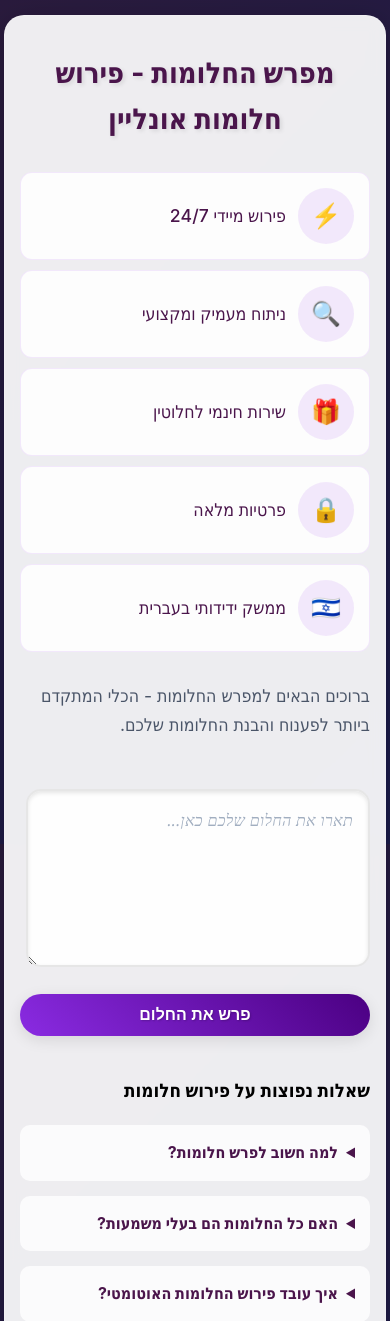
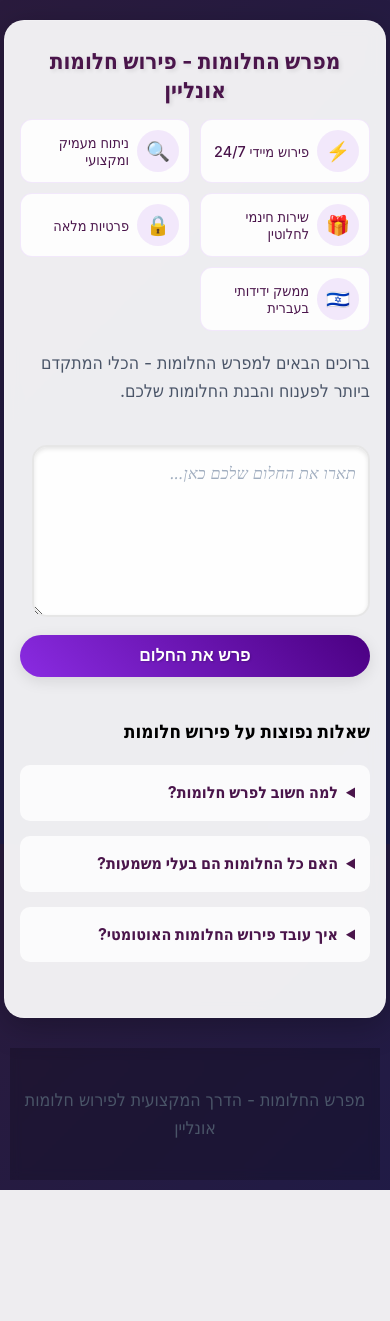
Before and after one commit to tomerggm/dream_analyzer, a Flask app: page / in a window 390 px wide. Shown: the top 1321 px of the page. After the commit the page ends 1190 px from the top, so only its background shows below. Run offline with Flask 3, Linux system fonts and the light colour scheme.

Commit message:
UI improvements: Added benefits grid with icons, improved loading animation, reordered sections

```diff
--- a/static/styles.css
+++ b/static/styles.css
@@ -236,8 +236,9 @@ h1, h2, p:not(#interpretationText) {
     }
 
     h1 {
-        font-size: 2em;
-        margin-bottom: 20px;
+        font-size: 1.6em;
+        margin: 15px 0;
+        line-height: 1.3;
     }
 
     textarea {
@@ -269,6 +270,30 @@ h1, h2, p:not(#interpretationText) {
         font-size: 1.1em;
         line-height: 1.6;
     }
+
+    /* Adjust benefits grid */
+    .benefits-grid {
+        grid-template-columns: repeat(2, 1fr);  /* 2 items per row */
+        gap: 10px;
+        margin: 15px 0;
+    }
+
+    .benefit-item {
+        padding: 10px;
+        gap: 8px;
+    }
+
+    .benefit-icon {
+        font-size: 1.2em;
+        min-width: 30px;
+        height: 30px;
+        padding: 6px;
+    }
+
+    .benefit-text {
+        font-size: 0.9em;
+        line-height: 1.2;
+    }
 }
 
 /* Small phones */
@@ -279,12 +304,48 @@ h1, h2, p:not(#interpretationText) {
     }
 
     h1 {
-        font-size: 1.8em;
+        font-size: 1.4em;
+        margin: 10px 0;
     }
 
     /* Hide moon on very small screens */
     body::before {
         display: none;
+    }
+
+    /* Benefits in 2x3 grid */
+    .benefits-grid {
+        grid-template-columns: repeat(2, 1fr);
+        gap: 8px;
+        margin: 12px 0;
+    }
+
+    .benefit-item {
+        padding: 8px;
+        gap: 6px;
+    }
+
+    .benefit-icon {
+        font-size: 1.1em;
+        min-width: 25px;
+        height: 25px;
+        padding: 5px;
+    }
+
+    .benefit-text {
+        font-size: 0.85em;
+    }
+
+    /* Adjust form elements */
+    textarea {
+        padding: 12px;
+        font-size: 16px;  /* Prevent zoom on iPhone */
+        margin: 10px 0;
+    }
+
+    button {
+        padding: 12px 20px;
+        font-size: 16px;
     }
 }
 
@@ -479,7 +540,31 @@ footer a:hover {
 /* Mobile adjustments */
 @media screen and (max-width: 768px) {
     .benefits-grid {
-        grid-template-columns: 1fr;
+        grid-template-columns: repeat(2, 1fr);  /* 2 items per row */
         gap: 10px;
+        margin: 15px 0;
+    }
+
+    .benefit-item {
+        padding: 10px;
+        gap: 8px;
+    }
+
+    .benefit-icon {
+        font-size: 1.2em;
+        min-width: 30px;
+        height: 30px;
+        padding: 6px;
+    }
+
+    .benefit-text {
+        font-size: 0.9em;
+        line-height: 1.2;
+    }
+
+    /* Container adjustments */
+    .container {
+        margin: 10px;
+        padding: 15px;
     }
 }
```
